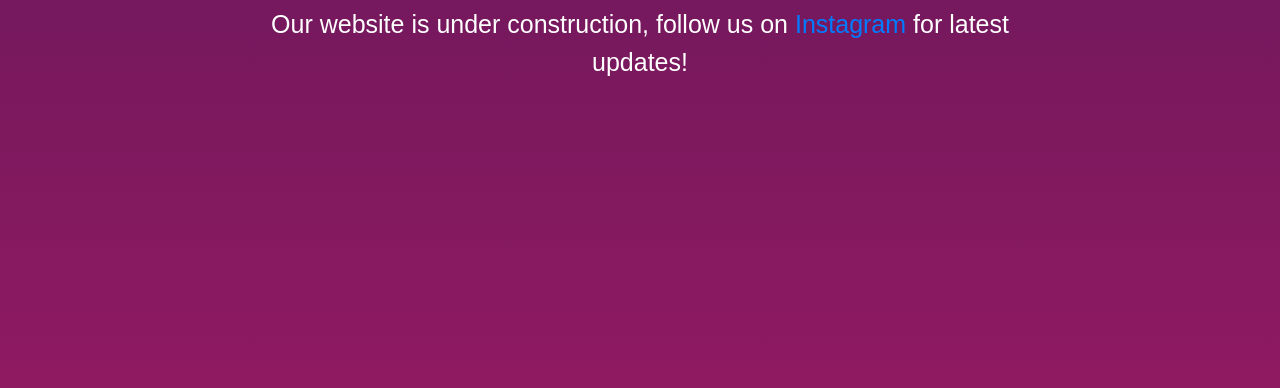
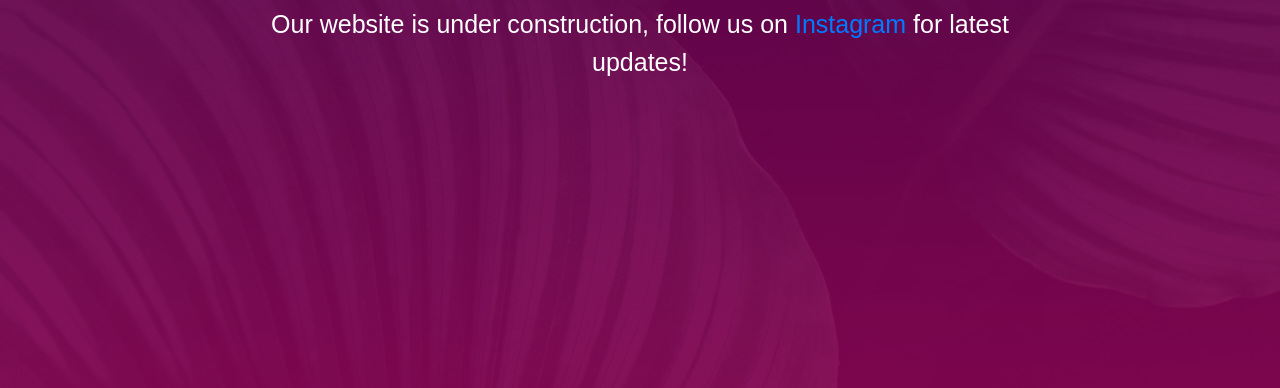
Before and after one commit to chinasaz/site-under-construction, a plain HTML site: page index.html in a window 1280 px wide. Shown: the part 412-800 px from the top of the page. Drawn offline with Linux system fonts and the light colour scheme.

Commit message:
Added background

```diff
--- a/index.html
+++ b/index.html
@@ -45,7 +45,7 @@
   <body>
     <div
       class="bg-img1 overlay1 size1 flex-w flex-c-m p-t-55 p-b-55 p-l-15 p-r-15"
-      style="background-image: url('media/logo.png')"
+      style="background-image: url('images/bg01.jpg')"
     >
       <div class="wsize1">
         <p class="txt-center p-b-23">
```
